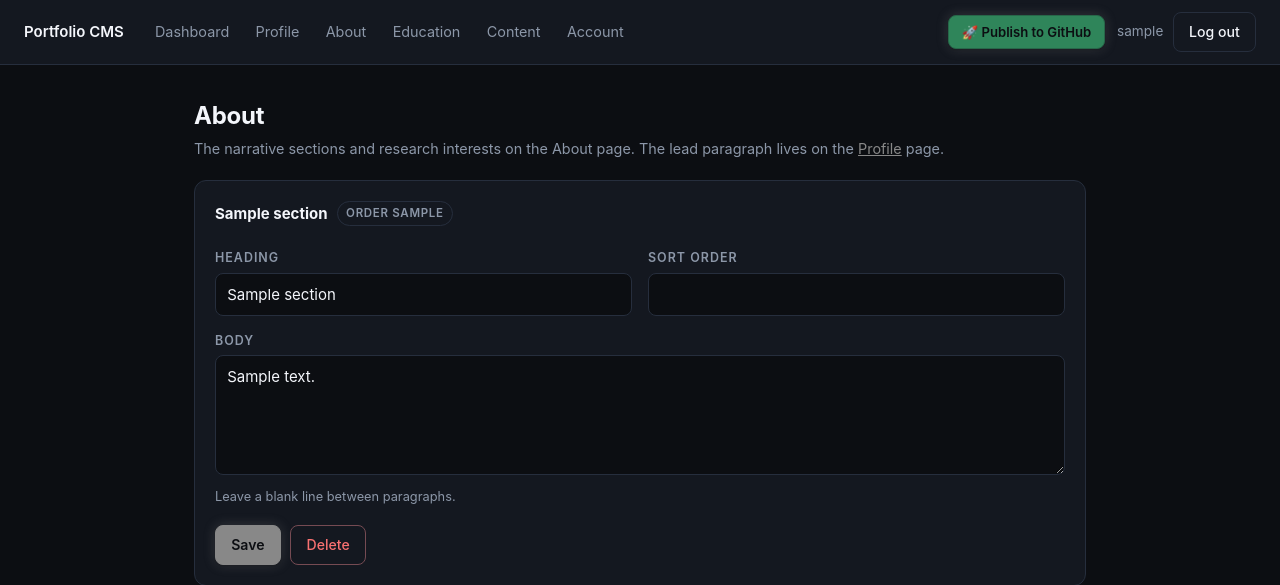
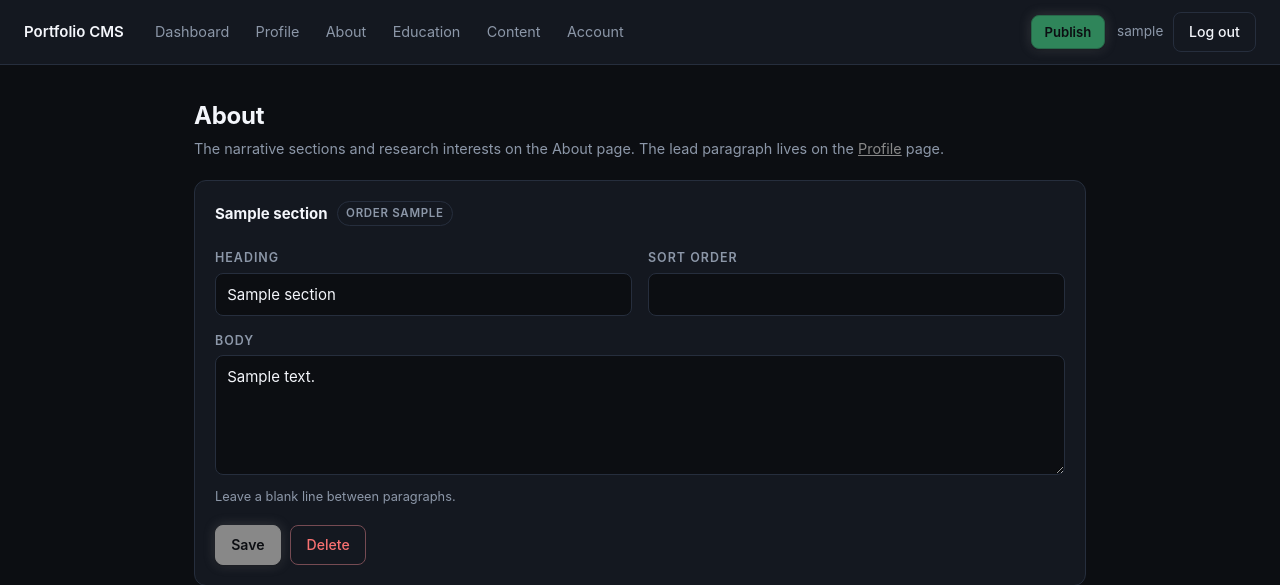
Before and after one commit to tj8868/taseenjubair.github.io, a FastAPI app: template backend/app/templates/about.html in a window 1280 px wide. Shown: the top 585 px of the page. Run offline with FastAPI, Linux system fonts and the light colour scheme; the template is opened without the code that fills it: most values are stand-ins (such as "Sample title", 1, 10 or a date in 2020).

Commit message:
Content update from CMS admin panel

```diff
--- a/backend/app/templates/base.html
+++ b/backend/app/templates/base.html
@@ -30,7 +30,7 @@
       <div style="display: flex; align-items: center; gap: 0.75rem;">
         <form method="post" action="/back/publish" style="margin: 0;">
           <input type="hidden" name="csrf" value="{{ csrf }}" />
-          <button type="submit" class="btn primary" style="padding: 0.35rem 0.8rem; font-size: 0.82rem; background: #2f855a; border-color: #276749;">🚀 Publish to GitHub</button>
+          <button type="submit" class="btn primary" style="padding: 0.35rem 0.8rem; font-size: 0.82rem; background: #2f855a; border-color: #276749;">Publish</button>
         </form>
         <form method="post" action="/back/logout" class="logout" style="margin: 0;">
           <input type="hidden" name="csrf" value="{{ csrf }}" />
```
